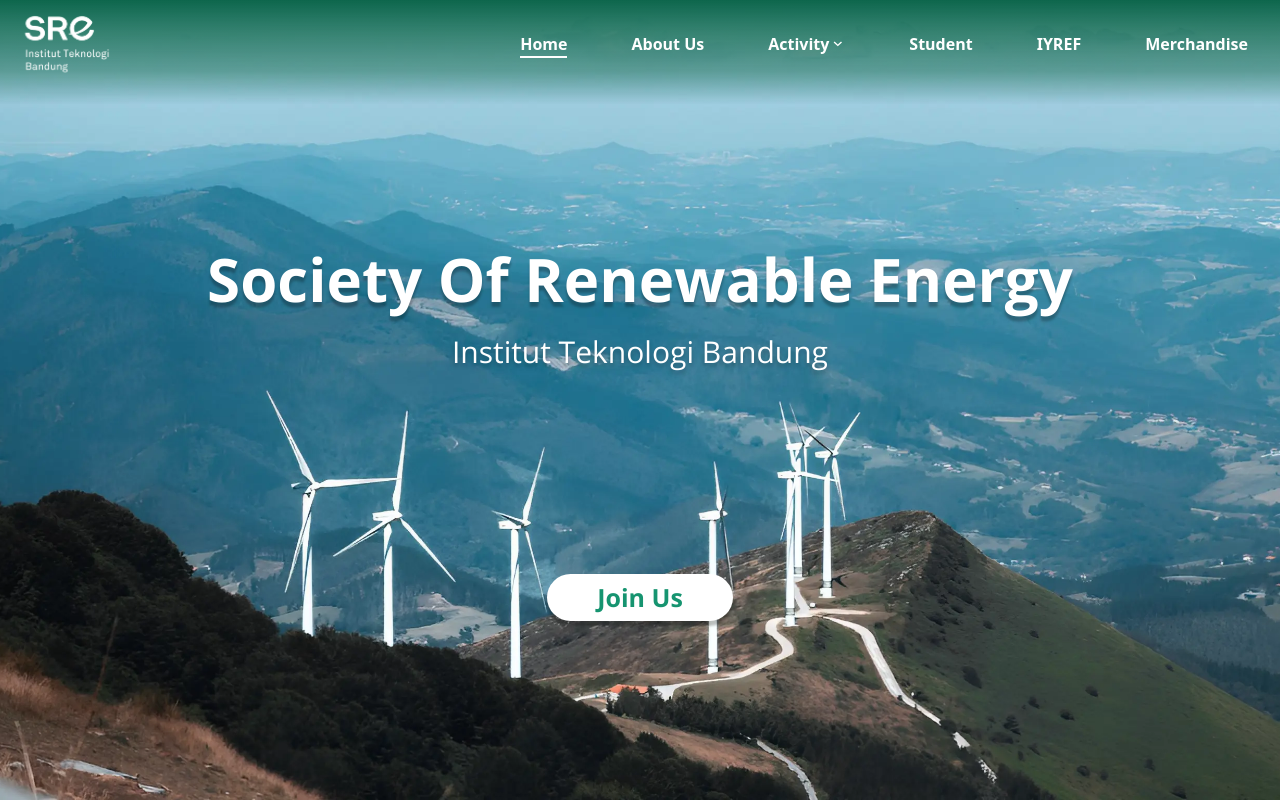
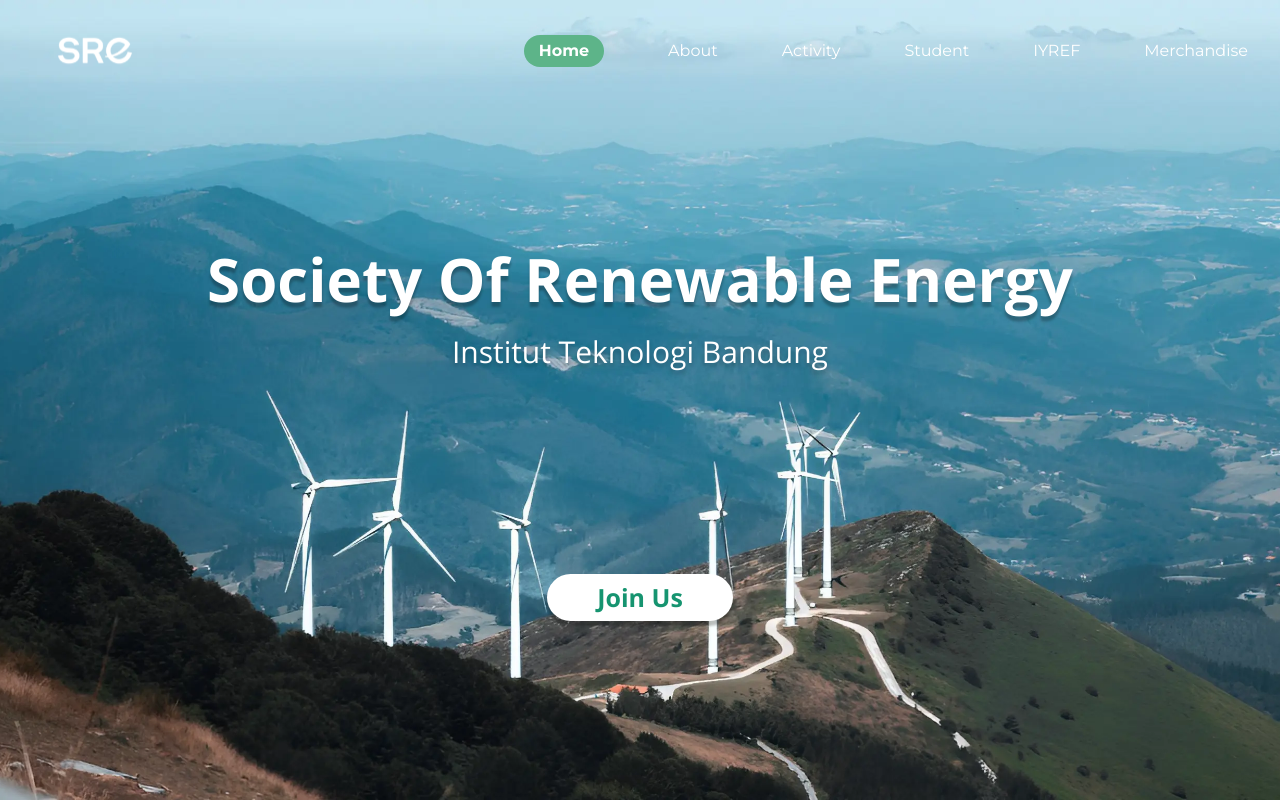
Before and after one commit to SRE-ITB/SRE-ITB-frontend, a Next.js app: page / in a window 1280 px wide. Shown: the top 802 px of the page. Built offline with nearby package versions, Linux system fonts and the light colour scheme.

Commit message:
feat: add navbar

```diff
--- a/src/components/Navigation/Navbar.tsx
+++ b/src/components/Navigation/Navbar.tsx
@@ -3,37 +3,26 @@
 import { useRouter } from 'next/router'
 
 import ArrowDownIcon from '@src/components/Icon/ArrowDownIcon'
-import Logo from '@src/assets/Images/Logo/whiteLogo.webp'
+import Logo from '@src/assets/AssetsV2/Navbar/logo.svg'
 
-const MENU_LIST = [
+interface Menu {
+  text: string
+  href: string
+  contents?: Array<{ text: string, href: string }>
+}
+
+const MENU_LIST: Menu[] = [
   {
     text: 'Home',
     href: '/'
   },
   {
-    text: 'About Us',
+    text: 'About',
     href: '/about'
   },
   {
     text: 'Activity',
-    contents: [
-      {
-        text: 'Internal Program',
-        href: '/activity/internal'
-      },
-      {
-        text: 'External Program',
-        href: '/activity/external'
-      },
-      {
-        text: 'Learning Program',
-        href: '/activity/learning'
-      },
-      {
-        text: 'Project',
-        href: '/activity/project'
-      }
-    ]
+    href: '/activity'
   },
   {
     text: 'Student',
@@ -114,10 +103,10 @@
 }): JSX.Element {
   return (
     <div
-      className={`fixed overflow-y-auto top-0 left-0 z-10 h-screen w-screen lg:hidden bg-[#0D664C] transform ${
+      className={`fixed overflow-y-auto top-0 left-0 z-10 h-screen w-screen lg:hidden bg-green5 transform ${
         open ? '-translate-x-0' : '-translate-x-full'
       } transition-transform duration-300 ease-in-out`}>
-      <div className="flex flex-col h-screen justify-center items-center">
+      <div className="flex flex-col h-screen justify-center">
         {MENU_LIST.map((menu, idx) => {
           return (
             <div
@@ -193,21 +182,12 @@
   }, [])
 
   return (
-    <nav className="fixed flex top-0 w-full justify-center z-50 font-inter">
+    <nav className="fixed flex top-0 w-full justify-center z-50 font-montserrat">
       <div
-        className={`${open ? 'h-screen' : ''} w-full ${
-          isNavbarSolid ? 'h-[90px]' : 'h-[110px]'
-        } flex`}
+        className={`${open ? 'h-screen' : ''} w-full h-[100px] flex`}
         style={{
-          backgroundImage:
-            'linear-gradient(to bottom, rgba(13, 102, 76, 1) 0%, rgba(13, 102, 76, 0.5) 65%, rgba(13, 102, 76, 0) 95%)',
-          ...(isNavbarSolid && {
-            backgroundColor: 'rgba(13, 102, 76, 1)',
-            transition: 'background-color 0.25s ease-in-out'
-          }),
-          ...(!isNavbarSolid && {
-            transition: 'background-color 0.25s ease-in-out'
-          })
+          backgroundColor: isNavbarSolid ? '#2C9A7F' : 'rgba(0, 0, 0, 0)',
+          transition: 'background-color 0.3s ease'
         }}>
         <MobileNav
           open={open}
@@ -215,16 +195,16 @@
           dropdownIdx={dropdownIdx}
           setDropdownIdx={setDropdownIdx}
         />
-        <div className="w-[130px] h-0 mt-[-12px] flex">
+        <div className="w-[130px] h-0 mt-[55px] ml-[4vw] flex items-center">
           <a className="cursor-pointer" href="/">
             <Image src={Logo} alt="logo" className="" />
           </a>
         </div>
-        <div className="h-0 flex fixed z-20 w-full justify-end">
+        <div className="flex fixed z-20 w-full justify-end">
           <div
             className={`${
               open ? 'fixed right-0' : ''
-            } right-0 top-0 mt-[32px] mr-[15px] z-50 flex flex-col w-10 h-6 justify-between cursor-pointer lg:hidden`}
+            } right-0 top-0 mr-[15px] z-50 flex flex-col w-10 h-6 justify-between cursor-pointer lg:hidden mt-[40px]`}
             onClick={() => {
               setOpen(!open)
             }}>
@@ -246,11 +226,11 @@
           </div>
           <div className="hidden lg:flex">
             {MENU_LIST.map((menu, idx) => (
-              <div key={idx} className="relative inline-flex">
+              <div key={idx} className="relative inline-flex items-center mt-[3px]">
                 <a
-                  className={`${'active px-6 mx-2 py-8 h-[80px]'} ${
+                  className={`${'active px-6 mx-2 py-8'} ${
                     menu.contents ? 'peer' : 'inline-block'
-                  } text-[#FFFFFF] hover:opacity-80 font-bold cursor-pointer`}
+                  } text-[#FFFFFF] hover:opacity-80 cursor-pointer`}
                   href={menu.href}>
                   <div
                     className={`${
@@ -260,7 +240,7 @@
                       (idx === 3 && page === 'student') ||
                       (idx === 4 && page === 'iyref') ||
                       (idx === 5 && page === 'merchandise')
-                        ? 'border-b-2 border-white'
+                        ? 'rounded-[20px] bg-green7 py-[4px] px-[15px] font-bold'
                         : ''
                     } inline-flex items-center`}>
                     {menu.text}
--- a/tailwind.config.js
+++ b/tailwind.config.js
@@ -1,7 +1,7 @@
 module.exports = {
   content: [
     './pages/**/*.{js,ts,jsx,tsx}',
-    './src/**/*.{js,ts,jsx,tsx}',
+    './src/**/*.{js,ts,jsx,tsx}'
   ],
   darkMode: 'class',
   theme: {
@@ -17,16 +17,16 @@
         green4: '#1C907C',
         green5: '#2C9A7F',
         green6: '#3EA683',
-        green7: '5DB489',
+        green7: '#5DB489',
         green8: '#89C190',
-        green9: '70B69B',
-        green10: '43A3A2'
+        green9: '#70B69B',
+        green10: '#43A3A2'
       },
       fontFamily: {
-        montserrat: ["Montserrat", "sans-serif"],
-        archivo: ["Archivo", "sans-serif"],
-        varela: ["Varela-Round", "sans-serif"],
-        helvatica: ["Helvatica", "sans-serif"],
+        montserrat: ['Montserrat', 'sans-serif'],
+        archivo: ['Archivo', 'sans-serif'],
+        varela: ['Varela-Round', 'sans-serif'],
+        helvatica: ['Helvatica', 'sans-serif']
       },
       fontSize: {
         sm: '0.8rem',
@@ -36,10 +36,10 @@
         '2.5xl': '1.653rem',
         '3xl': '1.953rem',
         '4xl': '2.441rem',
-        '5xl': '3.052rem',
-      },
-    },
+        '5xl': '3.052rem'
+      }
+    }
   },
   variants: {},
-  plugins: [require('@tailwindcss/typography'), require('@tailwindcss/forms')],
-};
+  plugins: [require('@tailwindcss/typography'), require('@tailwindcss/forms')]
+}
```
Also changed, not shown: src/assets/AssetsV2/Navbar/logo.svg (added).
